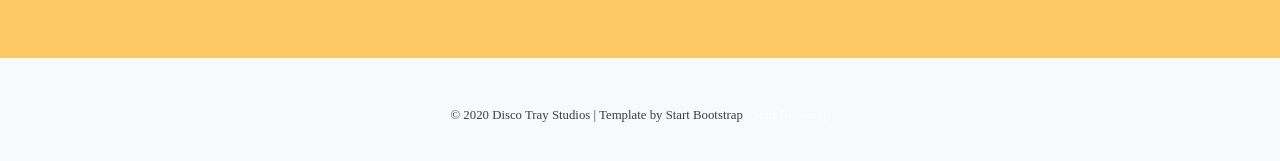
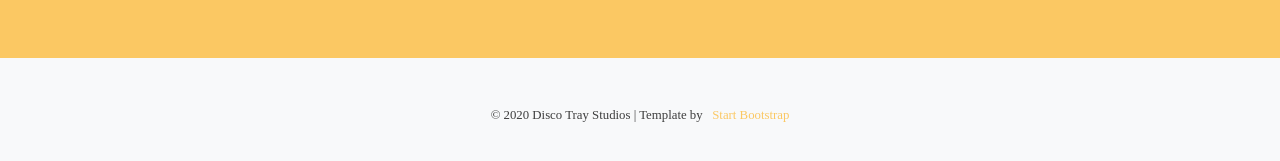
Before and after one commit to souvorinkg/discotraystudios.github.io, a Jekyll site: the page built from index.md, in a window 1280 px wide and 900 px high, scrolled down 3704 px. Shown: the part 727-888 px from the top of the window. Built offline with Jekyll 4.4.1, drawn with Linux system fonts in a browser that asks for light colours; nearby versions of some CDN libraries; some web fonts are replaced.

Commit message:
updated footer

```diff
--- a/_data/footer.yml
+++ b/_data/footer.yml
@@ -1,4 +1,4 @@
-copyright: '&copy; 2020 Disco Tray Studios | Template by Start Bootstrap'
+copyright: '&copy; 2020 Disco Tray Studios | Template by'
 links:
   - text: Start Bootstrap
     url: 'https://startbootstrap.com/themes/creative/'
--- a/_includes/footer.html
+++ b/_includes/footer.html
@@ -5,7 +5,7 @@
       {{ site.data.footer.copyright }}
       &nbsp;
       {% for link in site.data.footer.links %}
-          <a href="{{ link.url }}" {% assign new_window_is_not_empty = link.new_window | is_not_empty %}
+          <a class="text-warning" href="{{ link.url }}" {% assign new_window_is_not_empty = link.new_window | is_not_empty %}
           {% if new_window_is_not_empty %}target="_blank" rel="noopener"
           {% endif %}>{{ link.text }}</a>
       {% endfor %}
```
Also changed, not shown: assets/css/main.scss (+0 -8 lines).
